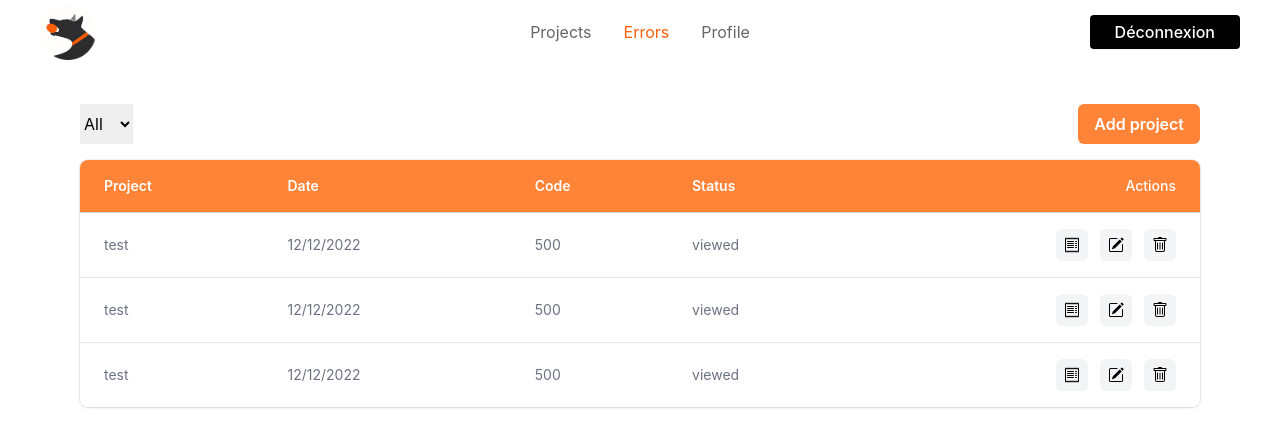
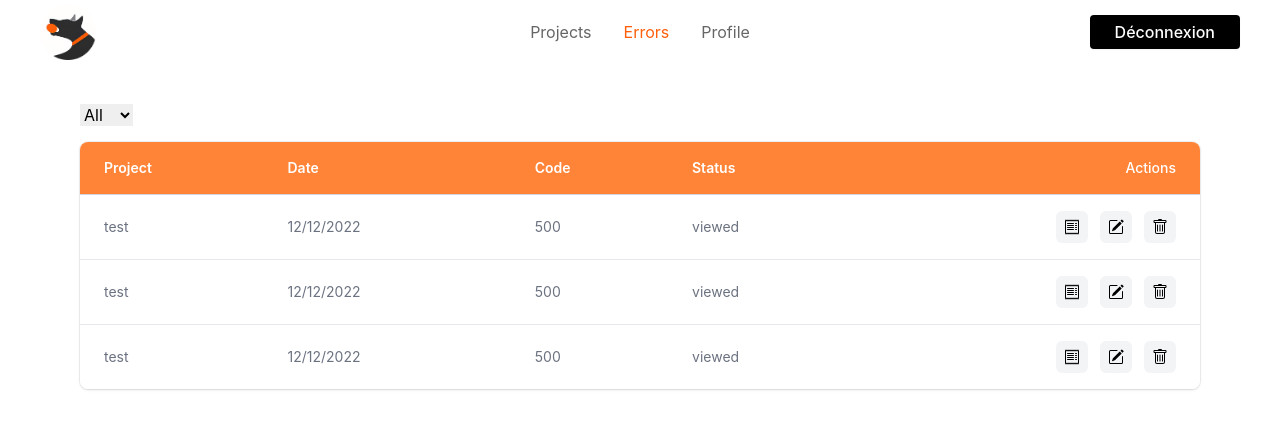
Before and after one commit to Oui-Dev/Dogger, a React (Create React App) app in the folder web-app/: page /errors in a window 1280 px wide. Shown: the top 446 px of the page. Built offline with nearby package versions, Linux system fonts and the light colour scheme.

Commit message:
use Atoms for Table components

```diff
--- /dev/null
+++ b/web-app/src/Components/Atoms/Table/Li.jsx
@@ -0,0 +1,26 @@
+export default function Li({ ...props }) {
+    return (
+        <>
+            {props.data.map((item, index) => (
+                <li key={index} className="flex items-center bg-white px-4 py-4 hover:bg-gray-50">
+                    <div className="flex gap-4 justify-between items-center w-full divide-x divide-gray-200">
+                        <div className="grid gap-3 text-sm text-gray-500">
+                            { props.tableKeys.map((key, index) => (
+                                <span key={index}><span className="font-medium text-gray-900 capitalize">{key} : </span>{item[key]}</span>
+                            ))}
+                        </div>
+                        { props.hasActions &&
+                            <div className="grid gap-4 text-xl pl-4">
+                                { props.actions.map((action, index) => (
+                                    <button onClick={() => props.emitAction(action, item)} key={index} className="p-1">
+                                        {action.icon}
+                                    </button>
+                                ))}
+                            </div>
+                        }
+                    </div>
+                </li>
+            ))}
+        </>
+    );
+}
--- /dev/null
+++ b/web-app/src/Components/Atoms/Table/Tbody.jsx
@@ -0,0 +1,30 @@
+export default function Tbody({ ...props }) {
+    const actionHover = (action) => {
+        return action.hover ?? 'hover:text-dogger-orange-400';
+    }
+
+    return (
+        <tbody className="divide-y divide-gray-200 bg-white">
+            { props.data.map((item, index) => (
+                <tr key={index}>
+                    { props.tableKeys.map((key, index) => (
+                        <td className="custom_td" key={index}>
+                            {item[key]}
+                        </td>
+                    ))}
+                    { props.hasActions &&
+                        <td className="custom_actions">
+                            {props.actions.map((action, index) => (
+                                <div className="action_btn" key={index}>
+                                    <button onClick={() => props.emitAction(action, item)} className={actionHover(action)}>
+                                        {action.icon}
+                                    </button>
+                                </div>
+                            ))}
+                        </td>
+                    }
+                </tr>
+            ))}
+        </tbody>
+    );
+}
--- /dev/null
+++ b/web-app/src/Components/Atoms/Table/Thead.jsx
@@ -0,0 +1,20 @@
+export default function Thead({ ...props }) {
+    return (
+        <thead className="bg-dogger-orange-400 text-white">
+            <tr>
+                { props.tableTitles.map((title, index) => (
+                    <th scope="col" className="custom_th" key={index}>
+                        {title}
+                    </th>
+                ))}
+                { props.hasActions &&
+                    <th
+                        scope="col"
+                        className="relative whitespace-nowrap py-4 pl-3 pr-4 text-right text-sm font-medium sm:pr-6">
+                        Actions
+                    </th>
+                }
+            </tr>
+        </thead>
+    );
+}
--- a/web-app/src/Components/Molecules/Table/Table.jsx
+++ b/web-app/src/Components/Molecules/Table/Table.jsx
@@ -1,4 +1,6 @@
-import { Link } from "react-router-dom";
+import Li from '../../Atoms/Table/Li';
+import Thead from '../../Atoms/Table/Thead';
+import Tbody from '../../Atoms/Table/Tbody';
 import './Table.scss';
 
 export default function Table({ ...props }) {
@@ -14,10 +16,7 @@ export default function Table({ ...props }) {
     const hasActions = () => {
         return props.actions.length > 0;
     }
-    const actionHover = (action) => {
-        return action.hover ?? 'hover:text-dogger-orange-400';
-    }
-    const emitData = (action, item) => {
+    const emitAction = (action, item) => {
         props[action.emitName](item[action.returnValue]);
     }
 
@@ -26,23 +25,10 @@ export default function Table({ ...props }) {
             {/* Table (smallest breakpoint only) */}
             <div className="shadow rounded-lg md:hidden">
                 <ul className="mt-4 divide-y divide-gray-200 overflow-hidden shadow rounded-lg md:hidden">
-                    {props.data.map((item, index) => (
-                        <li key={index} className="flex items-center bg-white px-4 py-4 hover:bg-gray-50">
-                            <div className="flex gap-4 justify-between items-center w-full divide-x divide-gray-200">
-                                <div className="grid gap-3 text-sm text-gray-500">
-                                    { props.tableKeys.map((key, index) => (
-                                        <span key={index}><span className="font-medium text-gray-900 capitalize">{key} : </span>{item[key]}</span>
-                                    ))}
-                                </div>
-                                <div className="grid gap-4 text-xl pl-4">
-                                    { props.actions.map((action, index) => (
-                                        <Link to={action.link} key={index} className="p-1">{action.icon}</Link>
-                                    ))}
-                                </div>
-                            </div>
-                        </li>
-                    ))}
-                    {!hasActions() &&
+                    { hasData() &&
+                        <Li {...props} hasActions={hasActions} emitAction={emitAction} />
+                    }
+                    {!hasData() &&
                         <li className="text-center py-3">
                             Aucunes données
                         </li>
@@ -57,44 +43,8 @@ export default function Table({ ...props }) {
                         { hasData() &&
                             <div className="overflow-hidden shadow ring-1 ring-black ring-opacity-5 md:rounded-lg">
                                 <table className="min-w-full divide-y divide-gray-300">
-                                    <thead className="bg-dogger-orange-400 text-white">
-                                        <tr>
-                                            { props.tableTitles.map((title, index) => (
-                                                <th scope="col" className="custom_th" key={index}>
-                                                    {title}
-                                                </th>
-                                            ))}
-                                            { hasActions() &&
-                                                <th
-                                                    scope="col"
-                                                    className="relative whitespace-nowrap py-4 pl-3 pr-4 text-right text-sm font-medium sm:pr-6">
-                                                    Actions
-                                                </th>
-                                            }
-                                        </tr>
-                                    </thead>
-                                    <tbody className="divide-y divide-gray-200 bg-white">
-                                        { props.data.map((item, index) => (
-                                            <tr key={index}>
-                                                { props.tableKeys.map((key, index) => (
-                                                    <td className="custom_td" key={index}>
-                                                        {item[key]}
-                                                    </td>
-                                                ))}
-                                                { hasActions() &&
-                                                    <td className="custom_actions">
-                                                        {props.actions.map((action, index) => (
-                                                            <div className="action_btn" key={index}>
-                                                                <button onClick={() => emitData(action, item)} className={actionHover(action)}>
-                                                                    {action.icon}
-                                                                </button>
-                                                            </div>
-                                                        ))}
-                                                    </td>
-                                                }
-                                            </tr>
-                                        ))}
-                                    </tbody>
+                                    <Thead tableTitles={props.tableTitles} hasActions={hasActions} />
+                                    <Tbody {...props} hasActions={hasActions} emitAction={emitAction} />
                                 </table>
                             </div>
                         }
--- a/web-app/src/Pages/Errors/List.jsx
+++ b/web-app/src/Pages/Errors/List.jsx
@@ -1,4 +1,3 @@
-import { Link } from "react-router-dom";
 import Table from '../../Components/Molecules/Table/Table';
 import { BsPencilSquare, BsTrash, BsReceipt } from 'react-icons/bs';
 
@@ -13,14 +12,13 @@ export default function ErrorsList() {
 
     return (
         <>
-            <div className="flex justify-between mb-4">
+            <div className="flex justify-between mb-4 gap-4">
                 <select name="" id="" className="capitalize">
                     <option value="All">All</option>
                     {projects.map((item, index) => (
                         <option value={item} key={index}>{item}</option>
                     ))}
                 </select>
-                <Link to="/projects/add" className="bg-dogger-orange-400 hover:bg-dogger-orange-500 text-white font-semibold py-2 px-4 rounded-md">Add project</Link>
             </div>
             <Table
                 // Props
```
